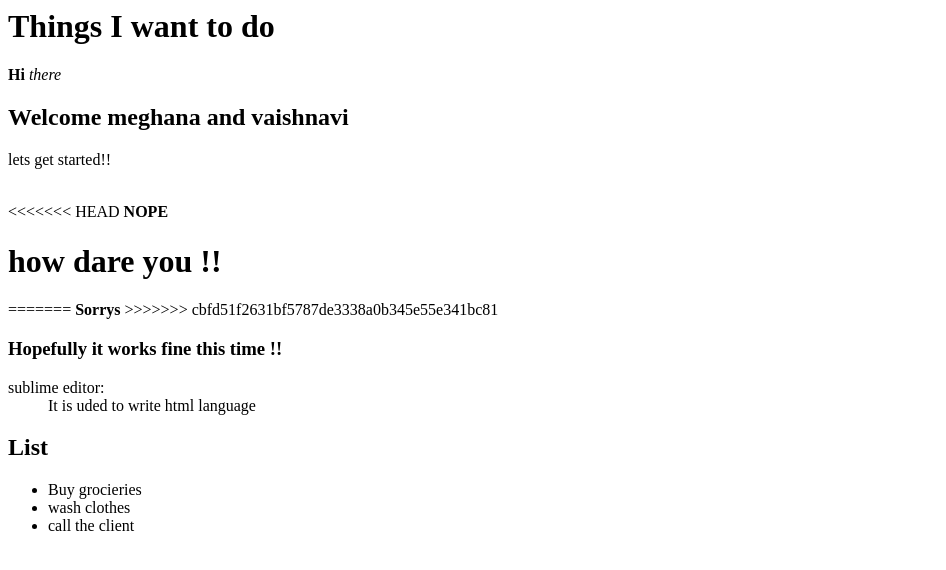
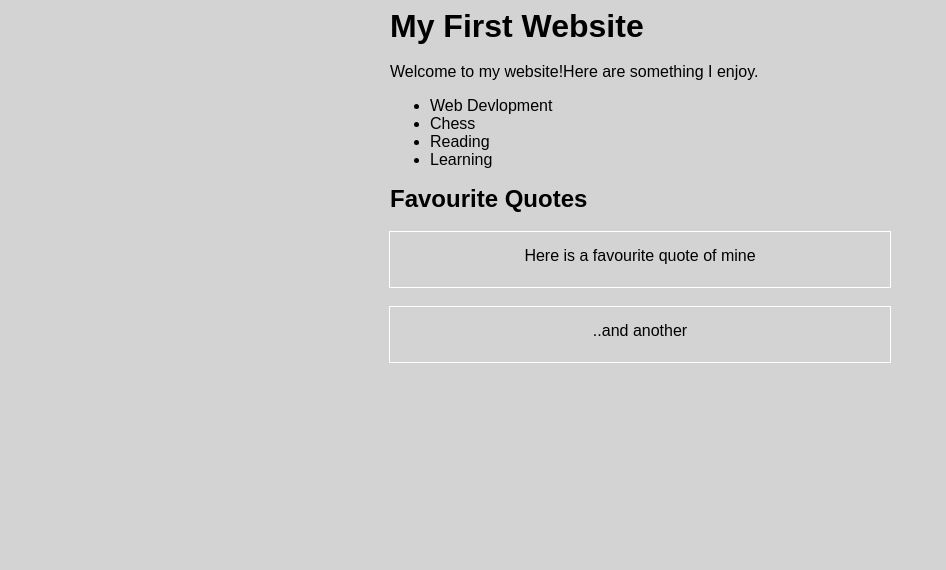
Before and after one commit to Yaash21/collab, a plain HTML site: page index.html in a window 1280 px wide. Shown: the whole page, without its empty margins (0-946 px from the left). Drawn offline with Linux system fonts and the light colour scheme.

Commit message:
Exercise 1

```diff
--- a/index.html
+++ b/index.html
@@ -2,31 +2,27 @@
 	<head>
 		<title> My First Website </title>
 	</head>
-
-	<body>
-		<h1> Things I want to do </h1>
-		<p> <strong> Hi </strong> <em>there</em> </p>
-
-		<h2> Welcome meghana and vaishnavi</h2>
-			<p> lets get started!!</p> <br/>
-
-<<<<<<< HEAD
-                              <strong> NOPE </strong>
-			<h1> how dare you !!</h1>
-=======
-                              <strong> Sorrys </strong>
->>>>>>> cbfd51f2631bf5787de3338a0b345e55e341bc81
-
-			<h3> Hopefully it works fine this time !!</h3>
-				<dl>
-			<dt> sublime editor: </dt>
-			<dd> It is uded to write html language</dt>
-		</dl>
-		 <h2>List</h2>
-		<ul>
-			<li> Buy grocieries</li>
-			<li> wash clothes</li>
-			<li> call the client</li>
+<link rel="stylesheet" href="style.css">
+	<body style = "background-color: lightgrey;">
+		<h1> My First Website </h1><br/>
+		<p>Welcome to my website!Here are something I enjoy.</p>
+		<div><ul>
+			<li> Web Devlopment</li>
+			<li> Chess</li>
+			<li> Reading</li>
+			<li> Learning </li>
 		</ul>
+		</div>
+		<h2>Favourite Quotes</h2><br/>
+		<blockquote>
+		<p>
+		Here is a favourite quote of mine
+		</p>
+		</blockquote><br/>
+		<blockquote>
+		<p>
+		..and another</p>
+		</blockquote>
+		</p>
 	</body>
 </html>
--- /dev/null
+++ b/style.css
@@ -0,0 +1,31 @@
+body{
+	background-color: lightgrey;
+	font-family: sans-serif;
+}
+h1{
+	width: 500px;
+	margin-left: 300px;
+	margin : auto;}
+h2{
+	width: 500px;
+	margin-left: 300px;
+	margin : auto;}
+div{
+	width: 500px;
+	margin-left: 300px;
+	margin : auto;
+	}
+p{
+	width :500px;
+	margin-left: 300px;
+	margin : auto;}
+blockquote{
+	text-align: center;
+	width :500px;
+	height :40px;
+	margin-left: 300px;
+	margin:auto;
+	border: 1px solid white;
+	padding-top: 15px;
+
+}
```
Also changed, not shown: 1 other file.
